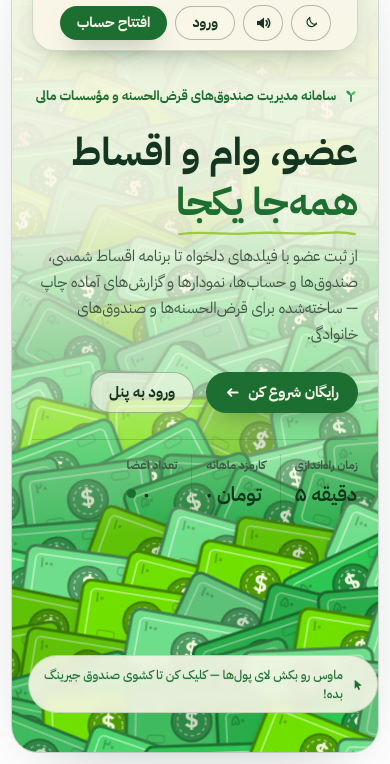
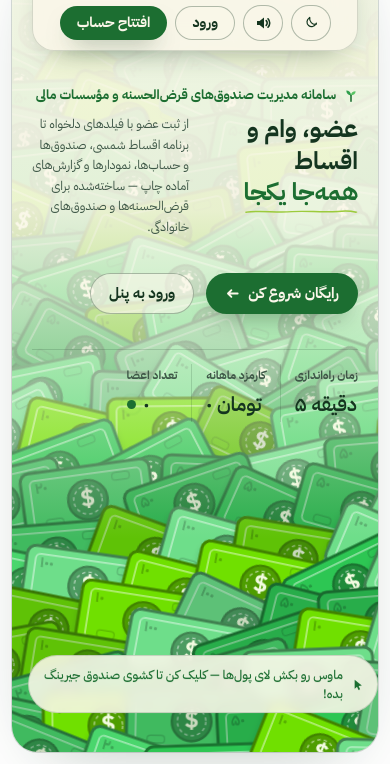
Before and after one commit to pouriasafari117/hes, a website: page hesabat-backend/Hesabat.html in a window 390 px wide. Shown: the part 80-844 px from the top of the page. Drawn offline with Linux system fonts and the light colour scheme; no server answers.

Commit message:
fin: در موبایل توضیح لندینگ کنار تیتر قرار گرفت تا گرادیان سفید لازم نباشد بزرگ شود
Co-authored-by: arena-agent <297053741+arena-agent@users.noreply.github.com>

```diff
--- a/hesabat-backend/Hesabat.html
+++ b/hesabat-backend/Hesabat.html
@@ -240,8 +240,30 @@ try{
         rgba(251,247,234,0)   74%);
     }
     .nav-links { display: none; }
-    .copy { max-width: 100%; margin-top: clamp(16px,4vh,38px); }
-    .sub { font-size: .96rem; }
+    .copy {
+      max-width: 100%;
+      margin-top: clamp(16px,4vh,38px);
+      display: grid;
+      grid-template-columns: 1fr 1fr;
+      column-gap: 12px;
+      row-gap: 10px;
+      align-items: start;
+    }
+    .eyebrow { grid-column: 1 / -1; }
+    h1 {
+      grid-column: 1;
+      margin: 0;
+      font-size: clamp(1.35rem, 6.2vw, 2rem);
+      line-height: 1.25;
+    }
+    .sub {
+      grid-column: 2;
+      max-width: none;
+      margin: 0;
+      font-size: .78rem;
+      line-height: 1.65;
+    }
+    .ctas, .stats { grid-column: 1 / -1; }
     .ctas .btn { padding: 12px 18px; font-size: .93rem; }
     .hint { font-size: .78rem; padding: 9px 13px; }
   }
```
